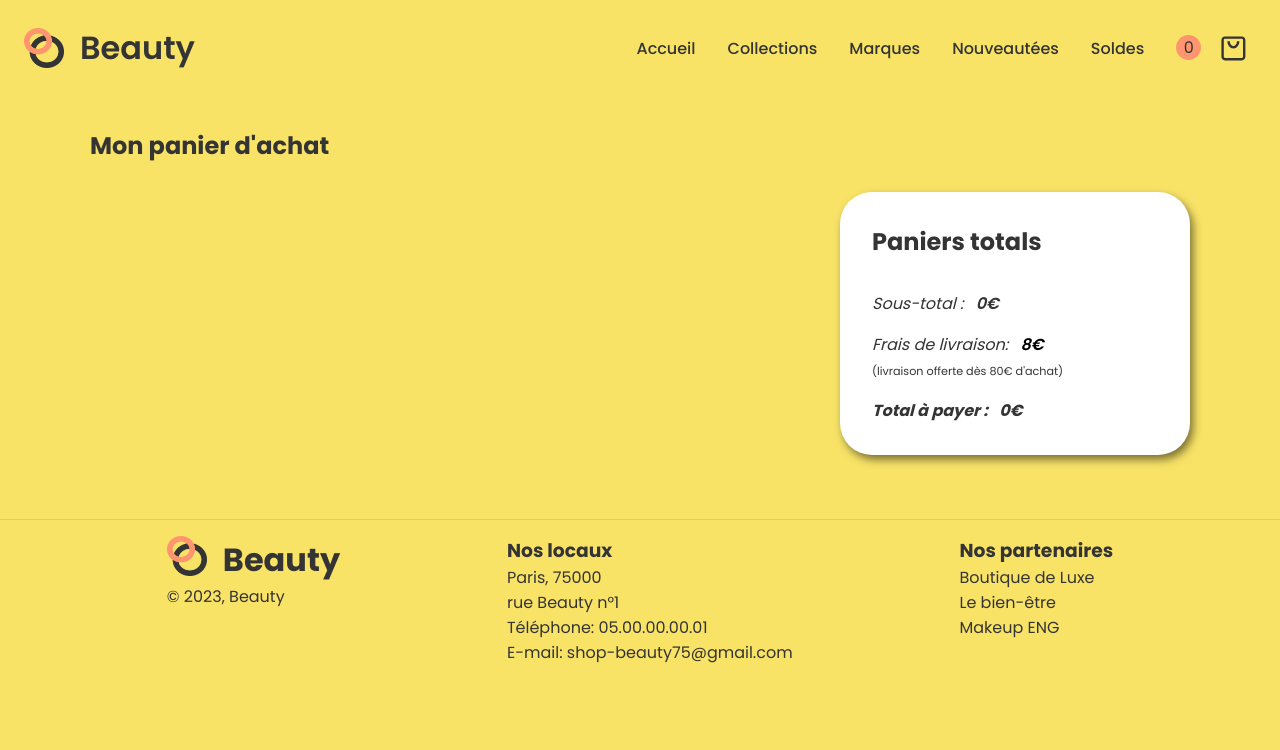
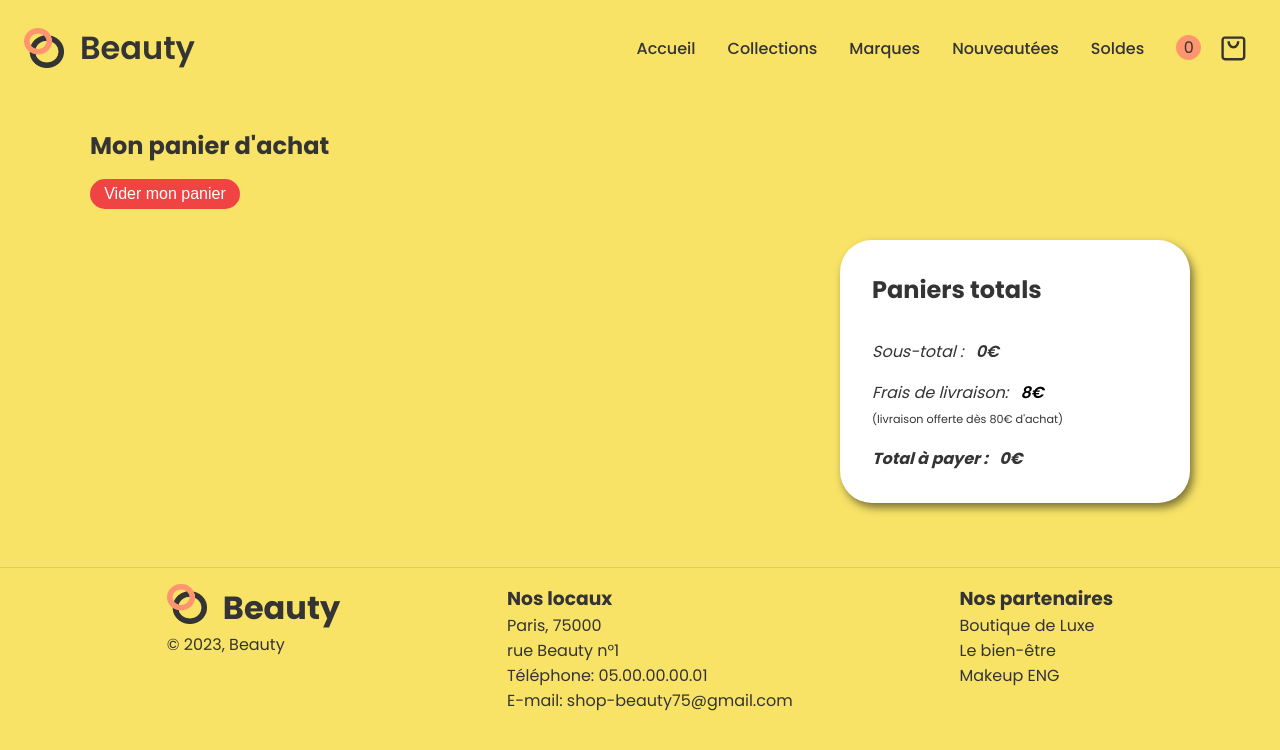
Before and after one commit to B-Frederic/shop-beauty, a React (Create React App) app: page /cart in a window 1280 px wide. Shown: the top 750 px of the page. Built offline with nearby package versions, Linux system fonts and the light colour scheme.

Commit message:
add: scroll toTop, patch menu responsive, button reset cart

```diff
--- a/src/components/CartItem.js
+++ b/src/components/CartItem.js
@@ -1,20 +1,45 @@
 // React
-import React from "react";
+import React, { useEffect, useState } from "react";
 import { HiOutlineTrash } from "react-icons/hi";
+// React icons
+import { FaArrowUp } from "react-icons/fa";
 // Redux
 import { useDispatch, useSelector } from "react-redux";
-import { decrementQuantity, deleteItem, increamentQuantity } from "../redux/CartProduct";
+import { decrementQuantity, deleteItem, increamentQuantity, resetCart } from "../redux/CartProduct";
 
 const CartItem = () => {
 
   const dispatch = useDispatch();
   const productData = useSelector((state) => state.shop.productData);
 
+  const [scrolling, setScrolling] = useState(false);
+  const [scrollTop, setScrollTop] = useState(0);
+
+  useEffect(() => {
+
+    const onScroll = (e) => {
+      setScrollTop(e.target.documentElement.scrollTop);
+      setScrolling(e.target.documentElement.scrollTop > 600);
+    };
+
+    window.addEventListener("scroll", onScroll);
+
+    return () => window.removeEventListener("scroll", onScroll);
+
+  }, [scrollTop]);
+
   return (
     <div className="container-cart-item">
       <div>
         <h2>Mon panier d'achat</h2>
       </div>
+        <div className="container-cart-item--reset-cart">
+          <button onClick={() => {
+            if (productData.length > 1){
+              return dispatch(resetCart());
+            }
+          }}>Vider mon panier</button>
+        </div>
       <div className="container-cart-item__box">
         {productData.map((product, index) => (
           <div className="container-cart-item__box--product" key={index}>
@@ -51,6 +76,13 @@ const CartItem = () => {
           </div>
         ))}
       </div>
+      {
+        scrolling && (
+          <div className="container-cart-item--to-top">
+              <FaArrowUp onClick={() => window.scrollTo(0, 0)} />
+          </div>
+        )
+      }
     </div>
   );
 };
--- a/src/redux/CartProduct.js
+++ b/src/redux/CartProduct.js
@@ -11,18 +11,21 @@ export const CartProduct = createSlice({
     addToCart: (state, action) => {
       const item = state.productData.find(
         (item) => item.id === action.payload.id
-       )
+      );
 
-       if(item){
-        item.quantity += action.payload.quantity
+      if (item) {
+        item.quantity += action.payload.quantity;
       } else {
-        state.productData.push(action.payload)
+        state.productData.push(action.payload);
       }
     },
     deleteItem: (state, action) => {
       state.productData = state.productData.filter(
         (item) => item.id !== action.payload
       );
+    },
+    resetCart: (state) => {
+      state.productData = [];
     },
     increamentQuantity: (state, action) => {
       const item = state.productData.find(
@@ -45,10 +48,6 @@ export const CartProduct = createSlice({
   },
 });
 
-export const {
-  addToCart,
-  deleteItem,
-  increamentQuantity,
-  decrementQuantity,
-} = CartProduct.actions;
+export const { addToCart, deleteItem, resetCart, increamentQuantity, decrementQuantity } =
+  CartProduct.actions;
 export default CartProduct.reducer;
--- a/src/styles/_settings.scss
+++ b/src/styles/_settings.scss
@@ -16,6 +16,7 @@
     box-sizing: border-box;
     margin: 0;
     padding: 0;
+    scroll-behavior: smooth;
 }
 
 body {
@@ -23,7 +24,6 @@ body {
     color: var(--black);
     background: var(--bg);
     transition: all 3ms ease;
-    scroll-behavior: smooth;
 }
 
 .App{
--- a/src/styles/components/Layout/_burger_menu.scss
+++ b/src/styles/components/Layout/_burger_menu.scss
@@ -5,7 +5,8 @@
     left: 0;
     width: 250px;
     height: 100vh;
-    background: #3298FD;
+    background: var(--black);
+    opacity: 0.95;
     border-left: 2px solid #000;
 
     @media (min-width: 900px){
--- a/src/styles/components/_cart_item.scss
+++ b/src/styles/components/_cart_item.scss
@@ -1,8 +1,25 @@
 .container-cart-item{
+
+    position: relative;
 
     h2{
         @media (max-width: 500px){
             text-align: center;
+        }
+    }
+
+    &--reset-cart{
+
+        button{
+            width: 150px;
+            height: 30px;
+            margin-top: 1rem;
+            font-size: 1rem;
+            border: none;
+            border-radius: 25px;
+            color: var(--white);
+            background: rgb(240, 68, 68);
+            cursor: pointer;
         }
     }
 
@@ -30,9 +47,9 @@
 
             @media (max-width: 500px){
                 flex-direction: column;
-                justify-content: space-around;
+                justify-content: space-evenly;
                 width: 250px;
-                height: 350px;
+                height: 380px;
             }
 
             h3{
@@ -115,4 +132,22 @@
             }
         }
     }
+
+    &--to-top{
+        position: fixed;
+        bottom: 1.2rem;
+        right: 1.2rem;
+        display: none;
+        align-items: center;
+        justify-content: center;
+        width: 40px;
+        height: 40px;
+        border-radius: 50%;
+        background: #808080;
+        opacity: .8;
+
+        @media (max-width: 900px){
+            display: flex;
+        }
+    }
 }
--- a/src/styles/components/_hero_section.scss
+++ b/src/styles/components/_hero_section.scss
@@ -37,6 +37,7 @@
             grid-area: left;
             justify-content: center;
             margin-top: 2rem;
+            margin-bottom: 2rem;
         }
 
 
@@ -54,6 +55,7 @@
             @media (max-width: 500px){
                 margin: 0 auto;
                 text-align: center;
+                font-size: 1.8rem;
             }
         }
 
--- a/src/styles/components/_products.scss
+++ b/src/styles/components/_products.scss
@@ -57,6 +57,7 @@
             }
 
             @media (max-width: 600px) {
+                margin-bottom: 1rem;
                 font-size: 1rem;
                 font-weight: 600;
                 justify-content: center;
--- a/src/styles/components/_testimonials.scss
+++ b/src/styles/components/_testimonials.scss
@@ -77,6 +77,7 @@
         &--image{
             @media (max-width: 900px) {
                 width: 80vw;
+                margin-top: 1rem;
             }
         }
 
@@ -90,6 +91,16 @@
             :nth-child(1){
                 font-size: 1.5rem;
                 font-weight: bold;
+
+                @media (max-width: 500px){
+                    display: none;
+                }
+            }
+
+            :nth-child(2){
+                @media (max-width: 500px){
+                    margin-top: 1rem;
+                }
             }
         }
     }
--- a/src/styles/pages/_cart.scss
+++ b/src/styles/pages/_cart.scss
@@ -23,12 +23,13 @@
 
         @media (max-width: 500px){
             margin-left: 0;
+            margin-bottom: 2rem;
         }
 
         &-cart{
             width: 350px;
             height: 100%;
-            margin-top: 4rem;
+            margin-top: 7rem;
             padding: 2rem;
             border-radius: 2rem;
             background: var(--white);
@@ -94,5 +95,4 @@
             }
         }
     }
-
 }
```
Lines whose indentation alone changed are shown as unchanged.
